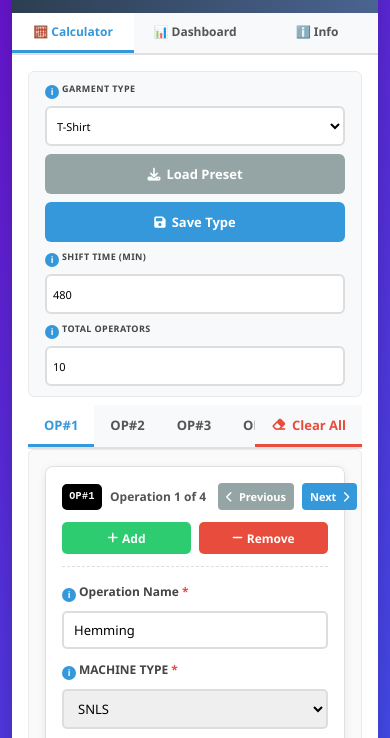
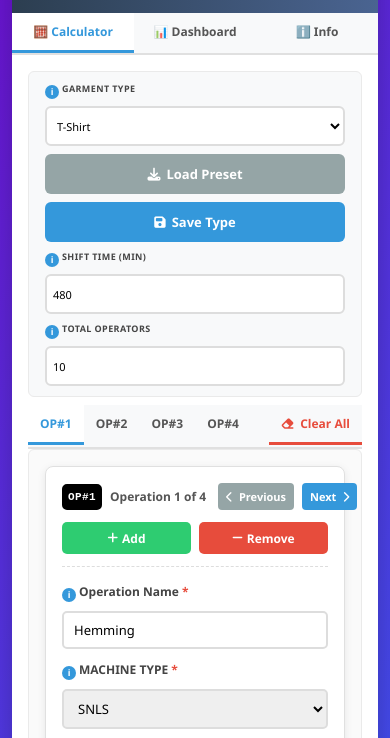
Before and after one commit to Altosonar/Garment-Operations-Calculator-2, a plain HTML site: page index.html in a window 390 px wide. Shown: the part 78-816 px from the top of the page. Drawn offline with nearby package versions, Linux system fonts and the light colour scheme.

Commit message:
Add files via upload

```diff
--- a/index.html
+++ b/index.html
@@ -447,7 +447,7 @@
             border: none;
             cursor: pointer;
             font-size: 13px;
-            font-weight: 600;
+            font-weight: 700;
             color: #e74c3c;
             border-bottom: 3px solid transparent;
             transition: all 0.3s;
@@ -459,6 +459,8 @@
             position: relative;
             z-index: 2;
             border-bottom: 3px solid #e74c3c;
+            height: 40px;
+            box-sizing: border-box;
         }
 
         .clear-all-static:hover {
@@ -467,13 +469,14 @@
             background: rgba(231, 76, 60, 0.1);
         }
 
+        /* UPDATED: Operation tab styling to match bottom buttons */
         .operation-tab {
             padding: 10px 16px;
             background: none;
             border: none;
             cursor: pointer;
             font-size: 13px;
-            font-weight: 600;
+            font-weight: 700;
             color: #555;
             border-bottom: 3px solid transparent;
             transition: all 0.3s;
@@ -483,6 +486,8 @@
             gap: 6px;
             position: relative;
             flex-shrink: 0;
+            height: 40px;
+            box-sizing: border-box;
         }
 
         .operation-tab:hover {
@@ -493,6 +498,7 @@
             color: #3498db;
             border-bottom: 3px solid #3498db;
             background: white;
+            font-weight: 700;
         }
 
         .operations-container-wrapper {
@@ -611,6 +617,7 @@
             flex-shrink: 0;
         }
 
+        /* UPDATED: Operation number button with bolder text */
         .operation-number-btn {
             background-color: #000000;
             color: white;
@@ -621,7 +628,7 @@
             display: flex;
             align-items: center;
             justify-content: center;
-            font-weight: bold;
+            font-weight: 800;
             font-size: 12px;
             padding: 0 10px;
             border: 2px solid #000000;
@@ -1348,6 +1355,21 @@
                 flex: 1;
                 justify-content: center;
             }
+
+            /* Updated mobile styles for operation tabs */
+            .operation-tab {
+                padding: 10px 14px;
+                font-size: 13px;
+                font-weight: 700;
+                height: 40px;
+            }
+
+            .clear-all-static {
+                padding: 10px 14px;
+                font-size: 13px;
+                font-weight: 700;
+                height: 40px;
+            }
         }
 
         @media (max-width: 480px) {
@@ -1396,10 +1418,26 @@
                 height: 496px;
             }
 
+            /* Updated mobile styles for operation tabs */
+            .operation-tab {
+                padding: 10px 12px;
+                font-size: 12px;
+                font-weight: 700;
+                height: 40px;
+            }
+
+            .clear-all-static {
+                padding: 10px 12px;
+                font-size: 12px;
+                font-weight: 700;
+                height: 40px;
+            }
+
             .operation-number-btn {
                 min-width: 40px;
                 height: 26px;
-                font-size: 10px;
+                font-size: 11px;
+                font-weight: 800;
                 padding: 0 6px;
             }
 
```
